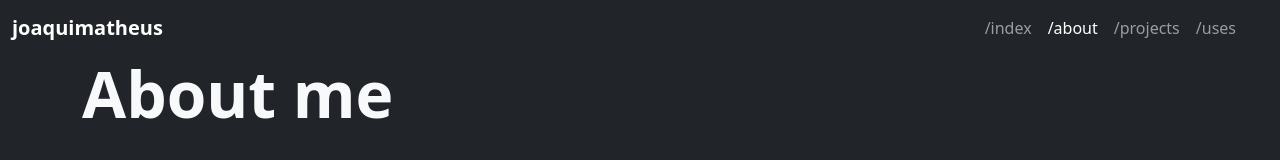
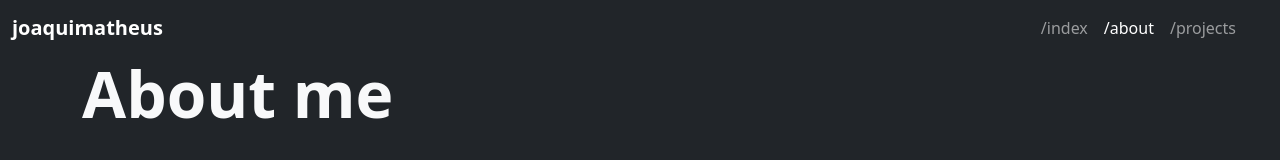
Before and after one commit to joaquimatheus/landpage_joaquimatheus, a website: page public/about.html in a window 1280 px wide. Shown: the top 160 px of the page. Drawn offline with nearby package versions, Linux system fonts and the light colour scheme.

Commit message:
removed nav-item uses

```diff
--- a/public/about.html
+++ b/public/about.html
@@ -61,9 +61,6 @@
                         </li>
                         <li class="nav-item">
                             <a class="nav-link" href="/projects">/projects</a>
-                        </li>
-                        <li class="nav-item">
-                            <a class="nav-link" href="#">/uses</a>
                         </li>
                     </ul>
                 </div>
```
Also changed, not shown: public/index.html (+0 -3 lines).
